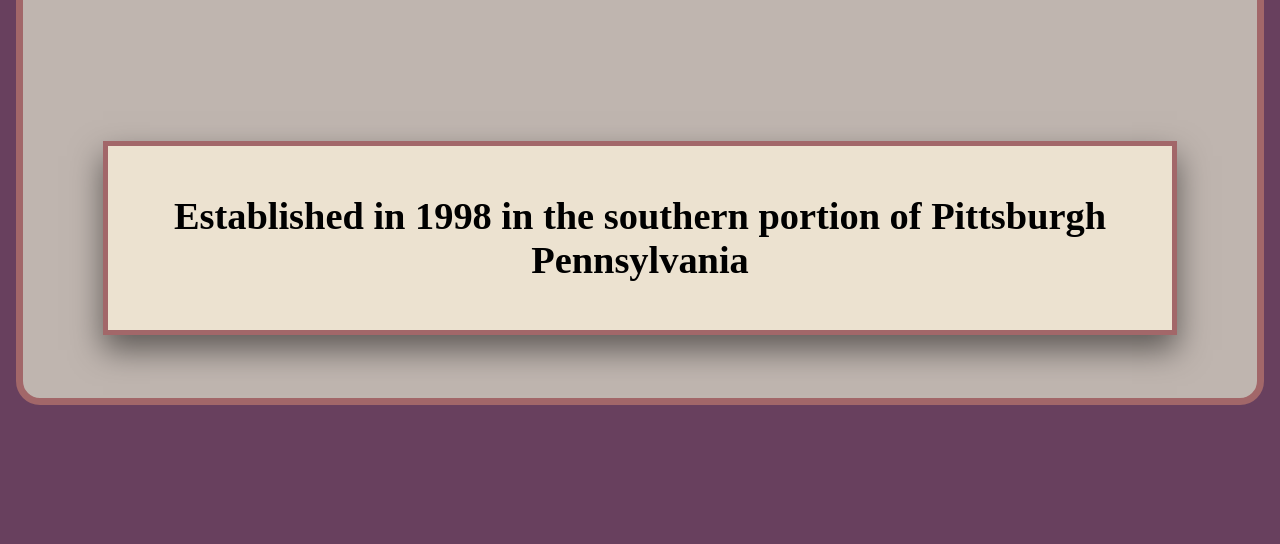
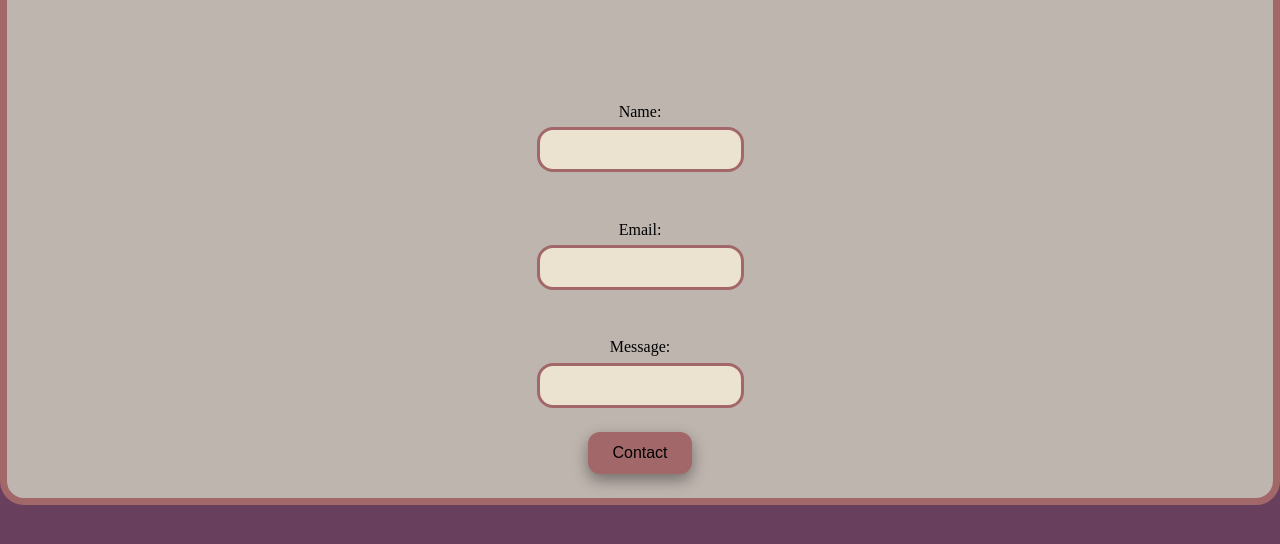
Before and after one commit to ColinD13/CMPS262-AdvancedProgramming-Downing, a plain HTML site: page Mockup Website/contact.html in a window 1280 px wide. Shown: the part 234-778 px from the top of the page. Drawn offline with Linux system fonts and the light colour scheme.

Commit message:
Adding contact form
Added contact form and starting to add menu table

```diff
--- a/Mockup Website/contact.html
+++ b/Mockup Website/contact.html
@@ -10,7 +10,7 @@
     <header>
         <ul>
             <li><a href="index.html">Home</a></li>
-            <li><a>Menu</a></li>
+            <li><a href="menu.html">Menu</a></li>
             <li><a href="about.html">About</a></li>
             <li><a href="contact.html">Contact</a></li>
         </ul>
@@ -18,11 +18,25 @@
 
     <main>
         <div class="content">
-             <h1>Contact Us</h1>
+            <h1>Contact Us</h1>
 
-             <div class="under-hero">
-                <div class="in-sub-level">
-                    <p>Established in 1998 in the southern portion of Pittsburgh Pennsylvania</p>
+            <div class="under-hero">
+                <div class="in-sub-level-form">
+                    <form id="contact-form">
+                        <div class="form-group">
+                            <label for="nameEntry">Name:</label>
+                            <input type="text" id="nameEntry" name="nameEntry"><br>
+                        </div>
+                        <div class="form-group">
+                            <label for="emailEntry">Email:</label>
+                            <input type="email" id="emailEntry" name="emailEntry"><br>
+                        </div>
+                        <div class="form-group">
+                            <label for="messageEntry">Message:</label>
+                            <input type="text" id="messageEntry" name="messageEntry">
+                        </div>
+                        <button type="submit" class="submit-btn">Contact</button>
+                    </form>
                 </div>
             </div>
 
--- a/Mockup Website/styles.css
+++ b/Mockup Website/styles.css
@@ -45,7 +45,7 @@
 main{
     background-color: var(--silver);
     padding: 1.5rem 5rem;
-    margin:0 1rem;
+    margin:0 auto;
     border: 7px var(--rose) solid;
     border-radius: 1.5rem;
     max-width: 1200px;
@@ -140,3 +140,53 @@
 .in-sub-level:hover{
     transform: scale(1.01);
 }
+
+/*FORM CSS*/
+#contact-form{
+    width: 100%;
+    max-width: 600px;
+    margin: 0 auto;
+}
+
+input{
+    background-color: var(--bone);
+}
+
+input:hover{
+    transform: scale(1.05);
+}
+
+.form-group{
+    display: flex;
+    flex-direction: column;
+    gap: .4rem;
+    margin-bottom: 1.5rem;
+}
+
+#contact-form input{
+    width: 100%;
+    padding: .75rem;
+    border: 3px var(--rose) solid;
+    border-radius: 1rem;
+    box-sizing: border-box;
+}
+
+.submit-btn {
+  background-color: var(--rose);
+  border: none;
+  padding: 0.75rem 1.5rem;
+  font-size: 1rem;
+  border-radius: 0.75rem;
+  cursor: pointer;
+  box-shadow: 0 6px 15px rgba(0, 0, 0, 0.4);
+}
+
+.submit-btn:hover{
+    transform: scale(1.05);
+}
+
+.in-sub-level-form{
+    flex: 1 1 250px;
+    text-align: center;
+    min-width: 200px;
+}
```
Also changed, not shown: Mockup Website/about.html (+2 -2 lines), Mockup Website/index.html (+1 -1 lines), Mockup Website/menu.html (added, +57 -0 lines).
